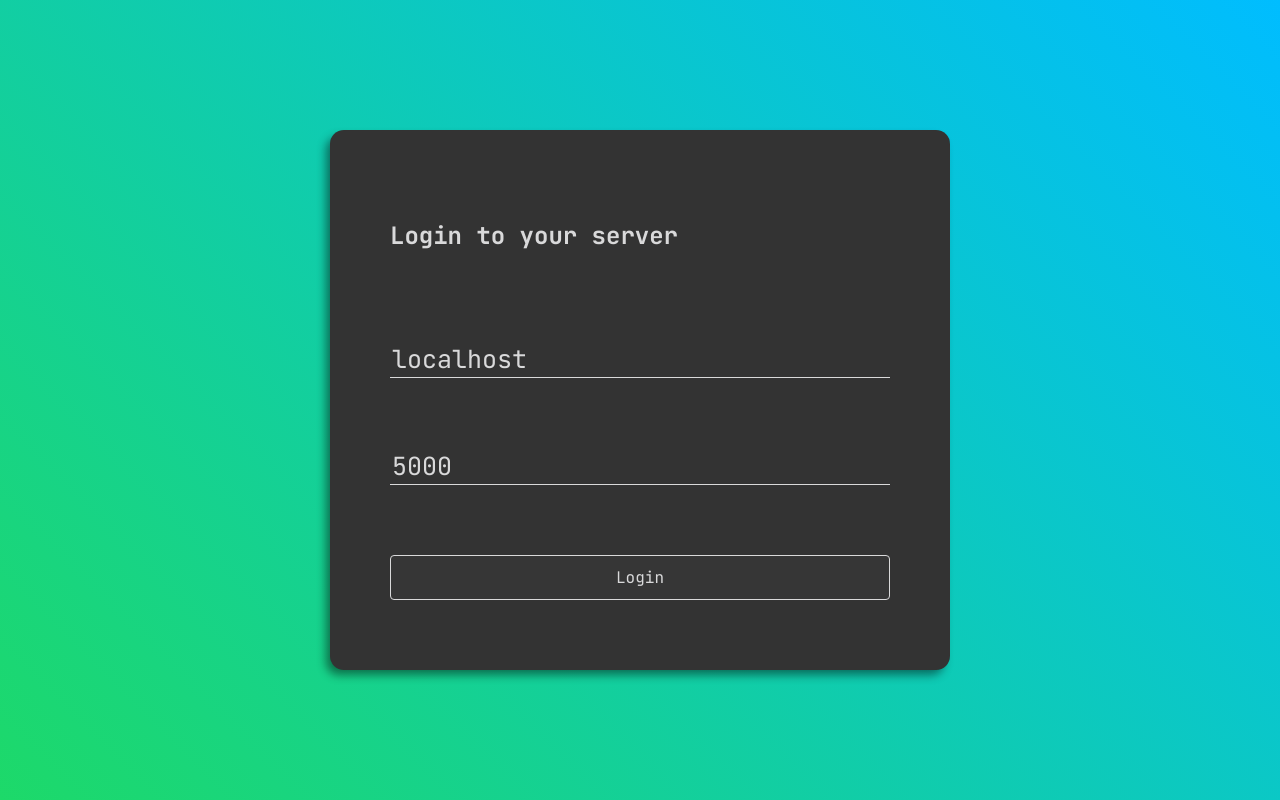
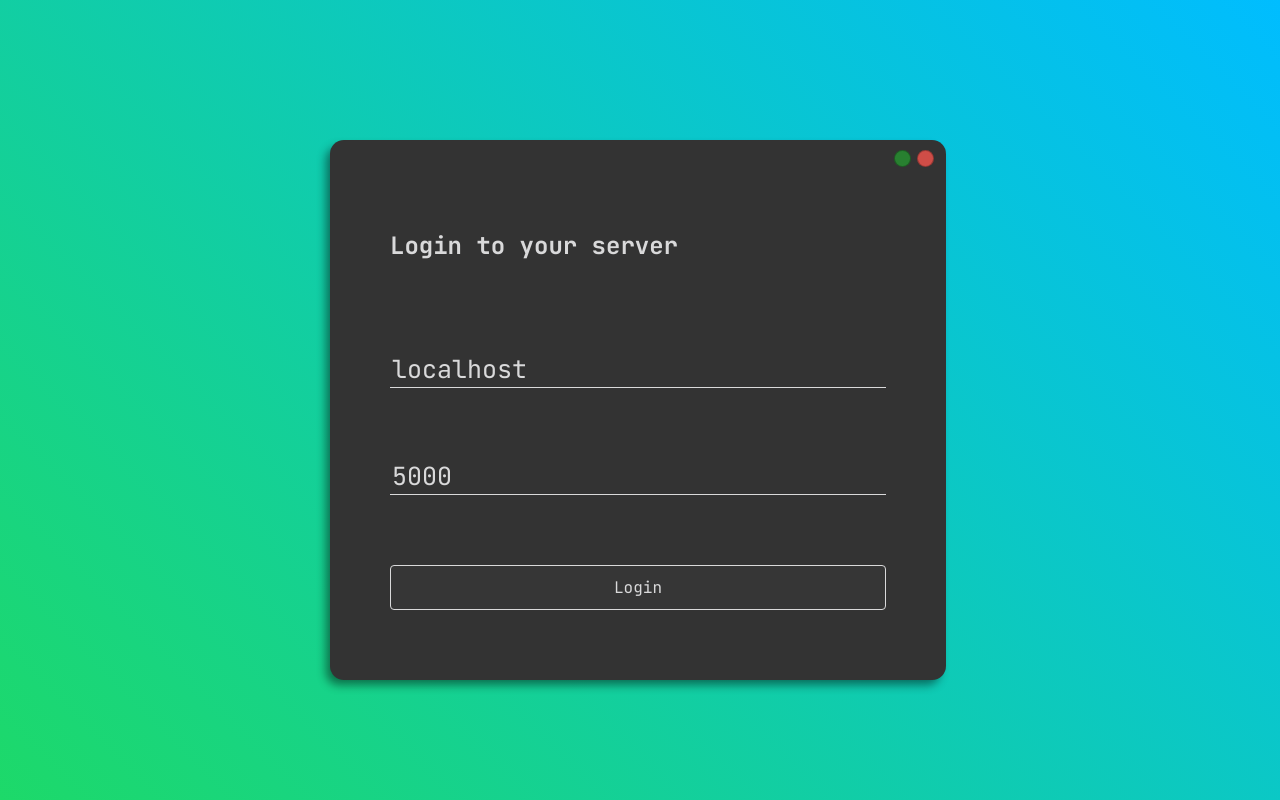
Before and after one commit to shmuelhizmi/web-desktop-environment, a React app in the folder packages/views/: page / in a window 1280 px wide. Built offline with nearby package versions, Linux system fonts and the light colour scheme.

Commit message:
🖼️ themes and ui changes

```diff
--- a/packages/views/src/loginScreen/Login.tsx
+++ b/packages/views/src/loginScreen/Login.tsx
@@ -33,6 +33,36 @@ const useStyles = makeStyles((theme: Theme) => ({
 		backdropFilter: "blur(5px)",
 		userSelect: "none",
 	},
+	barButtonsContainer: {
+		position: "relative",
+		top: 30,
+		left: "91%",
+		width: 40,
+		height: 20,
+		display: "flex",
+		justifyContent: "space-between",
+	},
+	barButton: {
+		width: 15,
+		height: 15,
+		borderRadius: "50%",
+		zIndex: 2,
+		border: "1px solid #0004",
+	},
+	barButtonExit: {
+		cursor: "pointer",
+		background: theme.error.main,
+		"&:hover": {
+			background: theme.error.dark,
+		},
+	},
+	barButtonCollaps: {
+		cursor: "pointer",
+		background: theme.success.main,
+		"&:hover": {
+			background: theme.success.dark,
+		},
+	},
 }));
 
 const Login = (props: LoginProps) => {
@@ -41,6 +71,11 @@ const Login = (props: LoginProps) => {
 	const [port, setPort] = useState(5000);
 	return (
 		<div className={classes.root}>
+			<div>
+				<div className={classes.barButtonsContainer}>
+					<div className={`${classes.barButton} ${classes.barButtonCollaps}`} />
+					<div className={`${classes.barButton} ${classes.barButtonExit}`} />
+				</div>
 				<Card className={classes.card}>
 					<h2>Login to your server</h2>
 					<TextField
@@ -63,6 +98,7 @@ const Login = (props: LoginProps) => {
 					</Button>
 				</Card>
 			</div>
+		</div>
 	);
 };
 
--- a/packages/views/src/theme.ts
+++ b/packages/views/src/theme.ts
@@ -68,50 +68,68 @@ const transparentTheme: Theme = {
 
 const lightTheme: Theme = {
 	type: "light",
-	windowBarColor: "#fff",
-	shadowColor: "#0007",
-	windowBorderColor: "#5d6373bb",
 	background: {
-		main: "#f6f8fa",
+		main: "#f5f5f4",
+		dark: "#e4e9f2",
 		light: "#fff",
+		text: "#222",
+		darkText: "#000",
+		transparentLight: "#fff",
 		transparent: "#fff9",
-		transparentDark: "#dadbdd99",
-		dark: "#dadbdd",
-		text: "#222",
+		transparentDark: "#e4e9f299",
 	},
 	primary: {
-		main: "#fe8270",
-		light: "#ff9270",
-		transparent: "#fe827079",
-		dark: "#ce7250",
-		transparentDark: "#ce725099",
-		text: "#000",
+		main: "#333333",
+		dark: "#242424",
+		light: "#444444",
+		text: "#d9d9da",
+		darkText: "#de2cb7",
+		transparentLight: "#444",
+		transparent: "#373737e9",
+		transparentDark: "#24242499",
 	},
 	secondary: {
 		main: "#4585b2",
+		dark: "#357592",
+		light: "#abcbe2",
+		text: "#222",
+		darkText: "#29d436",
+		transparentLight: "#fff",
 		transparent: "#4585b288",
 		transparentDark: "#35759299",
-		light: "#abcbe2",
-		dark: "#357592",
-		text: "#222",
 	},
+	windowBorderColor: "#000",
+	shadowColor: "#33333377",
+	success: {
+		main: "#21c62f88",
+		dark: "#21c62fb8",
+		light: "#21c62fee",
+		text: "#fff",
+		darkText: "#c73898",
+		transparentLight: "#444",
+		transparent: "#37c56676",
+		transparentDark: "#37c5666a",
+	},
+	windowBarColor: "#fff",
 	error: {
 		main: "#db5049ee",
 		light: "#ff354c88",
 		dark: "#f00",
 		text: "#fff",
-	},
-	success: {
-		main: "#21c62f88",
-		dark: "#21c62fb8",
-		light: "#21c62fee",
-		text: "#fff",
+		darkText: "#24adb4",
+		transparentLight: "#fff",
+		transparent: "#db50498f",
+		transparentDark: "#db504981",
 	},
 	warning: {
 		main: "#ffd951",
 		light: "#ffeb51",
 		dark: "#ae9941",
 		text: "#fff",
+		darkText: "#0025ab",
+		transparentLight: "#444",
+		transparent: "#ffd95199",
+		transparentDark: "#ffd9518a",
 	},
 };
 
--- a/packages/views/src/views/apps/utils/Notepad.tsx
+++ b/packages/views/src/views/apps/utils/Notepad.tsx
@@ -66,10 +66,10 @@ const styles = (theme: Theme) =>
 			alignItems: "center",
 		},
 		openFileContainerBody: {
-			width: "94%",
+			width: "calc(96% - 15px)",
 			height: "93%",
-			borderRadius: 10,
-			boxShadow: `inset 0px -1px 9px 2px ${theme.shadowColor}`,
+			borderRadius: 5,
+			boxShadow: `inset 0px 0 8px 2px ${theme.shadowColor}`,
 			padding: "0 15px 15px",
 			background: theme.background.light,
 			border: `1px solid ${theme.windowBorderColor}`,
```
Also changed, not shown: 1 other file (tests, documents, lock files or other folders). Lines whose indentation alone changed are shown as unchanged.
